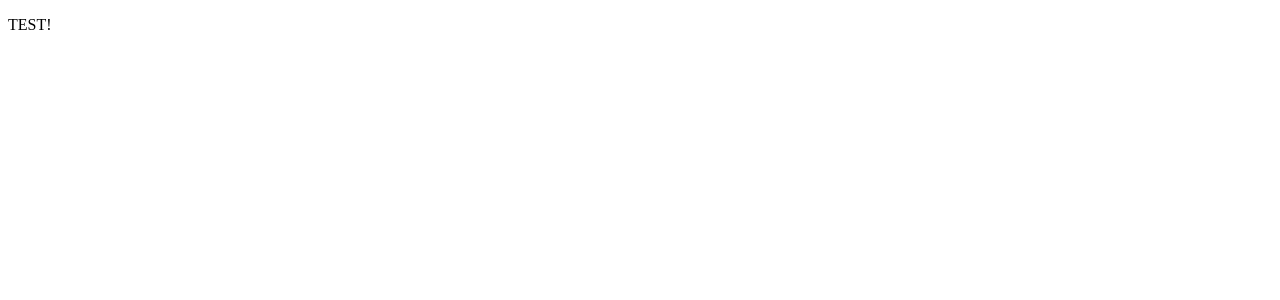
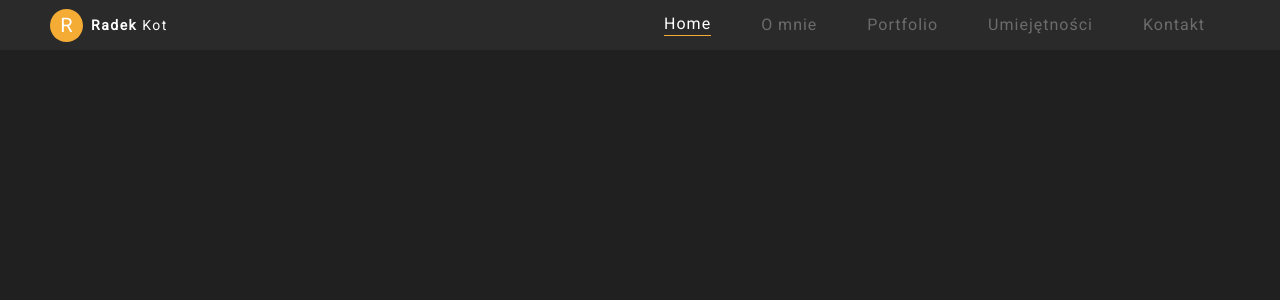
Before and after one commit to Radek25/CVReact, a React (Create React App) app: page / in a window 1280 px wide. Shown: the top 300 px of the page. Built offline with nearby package versions, Linux system fonts and the light colour scheme.

Commit message:
Created MainPageWrapper and start creating NavBar

```diff
--- a/public/index.html
+++ b/public/index.html
@@ -10,34 +10,26 @@
       content="Web site created using create-react-app"
     />
     <link rel="apple-touch-icon" href="%PUBLIC_URL%/logo192.png" />
-    <!--
-      manifest.json provides metadata used when your web app is installed on a
-      user's mobile device or desktop. See https://developers.google.com/web/fundamentals/web-app-manifest/
-    -->
     <link rel="manifest" href="%PUBLIC_URL%/manifest.json" />
-    <!--
-      Notice the use of %PUBLIC_URL% in the tags above.
-      It will be replaced with the URL of the `public` folder during the build.
-      Only files inside the `public` folder can be referenced from the HTML.
+    <link href="https://fonts.googleapis.com/css2?family=Roboto&display=swap" rel="stylesheet">
 
-      Unlike "/favicon.ico" or "favicon.ico", "%PUBLIC_URL%/favicon.ico" will
-      work correctly both with client-side routing and a non-root public URL.
-      Learn how to configure a non-root public URL by running `npm run build`.
-    -->
     <title>React App</title>
   </head>
   <body>
     <noscript>You need to enable JavaScript to run this app.</noscript>
+    <style>
+      #root{
+        width: 100vw;
+        height: 100vh;
+        position: absolute;
+        top: 0;
+        left: 0;
+        margin: 0;
+        padding: 0;
+        box-sizing: border-box;
+      }
+    </style>
     <div id="root"></div>
-    <!--
-      This HTML file is a template.
-      If you open it directly in the browser, you will see an empty page.
 
-      You can add webfonts, meta tags, or analytics to this file.
-      The build step will place the bundled scripts into the <body> tag.
-
-      To begin the development, run `npm start` or `yarn start`.
-      To create a production bundle, use `npm run build` or `yarn build`.
-    -->
   </body>
 </html>
--- a/src/App.tsx
+++ /dev/null
@@ -1,9 +0,0 @@
-import React, { FC } from "react";
-
-export const AppWrapper: FC = () => {
-  return(
-    <div>
-      <p>TEST!</p>
-    </div>
-  );
-};
--- /dev/null
+++ b/src/components/MainPage/MainPage.tsx
@@ -0,0 +1,11 @@
+import React, { FC } from "react";
+import { MainPageWrapper } from "./MainPageStyle";
+import { NavBar } from "../NavBar/NavBar";
+
+export const MainPage: FC = () =>{
+    return(
+        <MainPageWrapper>
+            <NavBar/>
+        </MainPageWrapper>
+    );
+};
--- /dev/null
+++ b/src/components/MainPage/MainPageStyle.tsx
@@ -0,0 +1,11 @@
+import styled from 'styled-components';
+import { colors } from '../../styledHelpers/colors';
+
+export const MainPageWrapper = styled.div`
+    width: 100vw;
+    height: 100vh;
+    margin: 0;
+    padding: 0;
+    box-sizing: border-box;
+    background-color: ${colors.mainBackgroundColor};
+`;
--- /dev/null
+++ b/src/components/NavBar/NavBar.tsx
@@ -0,0 +1,18 @@
+import React, { FC } from "react";
+import { NavBarWrapper } from "./NavBarStyle";
+import { NavBarLeftSideContainer } from "./NavBarStyle";
+import { NavListMenu } from './NavListMenu/NavListMenu';
+import Avatar from '@mui/material/Avatar';
+import { colors } from './../../styledHelpers/colors';
+
+export const NavBar: FC = () =>{
+    return(
+        <NavBarWrapper>
+            <NavBarLeftSideContainer>
+                <Avatar sx={{width: 33, height: 33 ,bgcolor: `${colors.mainYellowColor}`}}>R</Avatar>
+                <span><b>Radek</b> Kot</span>
+            </NavBarLeftSideContainer>
+            <NavListMenu/>
+        </NavBarWrapper>
+    );
+};
--- /dev/null
+++ b/src/components/NavBar/NavBarStyle.tsx
@@ -0,0 +1,25 @@
+import styled from "styled-components";
+import { colors } from "../../styledHelpers/colors";
+
+export const NavBarWrapper = styled.div`
+    width: 100vw;
+    height: 50px;
+    padding: 5px 50px;
+    box-sizing: border-box;
+    display: flex;
+    justify-content: space-between;
+    align-items: center;
+    background-color: ${colors.navbarBackgroundColor};
+`;
+export const NavBarLeftSideContainer = styled.div`
+    display: flex;
+    justify-content: space-between;
+    align-items: center;
+    span{
+        margin: 0 8px;
+        color: ${colors.mainFontColor};
+        font-family: 'Roboto', sans-serif;
+        font-size: 14px;
+        letter-spacing: 1.5px;
+    }
+`;
--- /dev/null
+++ b/src/components/NavBar/NavListMenu/NavListMenu.tsx
@@ -0,0 +1,23 @@
+import React, { FC, useState } from "react";
+import { NavListMenuWrapper } from "./NavListMenuStyle";
+
+export const NavListMenu: FC = () =>{
+
+    const polishContent = [
+        {id: 1, name: 'Home'},
+        {id: 2, name: 'O mnie'},
+        {id: 3, name: 'Portfolio'},
+        {id: 4, name: 'Umiejętności'},
+        {id: 5, name: 'Kontakt'}
+    ];
+
+    const [number, setFlagOnName] = useState(1);
+
+    return(
+        <NavListMenuWrapper contentId = {number}>
+            <ul>
+                {polishContent.map( content => <li onClick={() => setFlagOnName(content.id)}>{content.name}</li>)}
+            </ul>
+        </NavListMenuWrapper>
+    );
+};
--- /dev/null
+++ b/src/components/NavBar/NavListMenu/NavListMenuStyle.tsx
@@ -0,0 +1,35 @@
+import styled from 'styled-components'
+import { colors } from '../../../styledHelpers/colors'
+
+interface IContentID{
+    contentId: number;
+}
+
+export const NavListMenuWrapper = styled.div<IContentID>`
+    ul{
+        list-style-type: none;
+        margin: 0;
+        padding: 0;
+        overflow: hidden;
+        display: flex;
+        justify-content: space-between;
+        align-items: center;
+    }
+    li{
+        font-family: 'Roboto', sans-serif;
+        letter-spacing: 1px;
+        display: block;
+        color: #b4b4b47a;
+        text-align: center;
+        margin: 10px 25px;
+        text-decoration: none;
+        padding-bottom: 2px;
+    }
+    li:nth-child(${props => props.contentId}){
+        color: ${colors.mainFontColor};
+        border-bottom: 1.5px solid ${colors.mainYellowColor};
+    }
+    li:hover{
+        cursor: pointer;
+    }
+`;
--- a/src/index.tsx
+++ b/src/index.tsx
@@ -1,8 +1,8 @@
 import React from 'react';
 import ReactDOM from 'react-dom';
-import { AppWrapper } from './App';
+import { MainPage } from './components/MainPage/MainPage';
 
 ReactDOM.render(
-    <AppWrapper />,
+    <MainPage/>,
   document.getElementById('root')
 );
--- /dev/null
+++ b/src/styledHelpers/colors.tsx
@@ -0,0 +1,6 @@
+export const colors = {
+    mainBackgroundColor: '#202020',
+    mainYellowColor: '#f4ac34',
+    mainFontColor: '#ffffff',
+    navbarBackgroundColor: '#2b2a2b',
+}
```
Also changed, not shown: package.json (+8 -0 lines), 1 other file (tests, documents, lock files or other folders).
